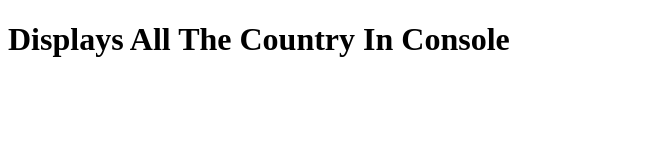
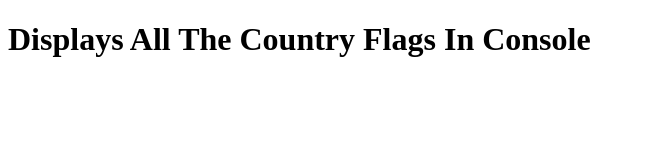
Before and after one commit to GandhiRam2202/Day-3-Task, a plain HTML site: page Flags/index.html in a window 1280 px wide. Shown: the whole page, without its empty margins (0-645 px from the left). Drawn offline with Linux system fonts and the light colour scheme; no server answers.

Commit message:
Day 3 Task

```diff
--- a/Flags/index.html
+++ b/Flags/index.html
@@ -6,7 +6,7 @@
     <title>Document</title>
 </head>
 <body>
-    <h1>Displays All The Country In Console</h1>
+    <h1>Displays All The Country Flags In Console</h1>
     <script src="./script.js"></script>
 </body>
 </html>
```
